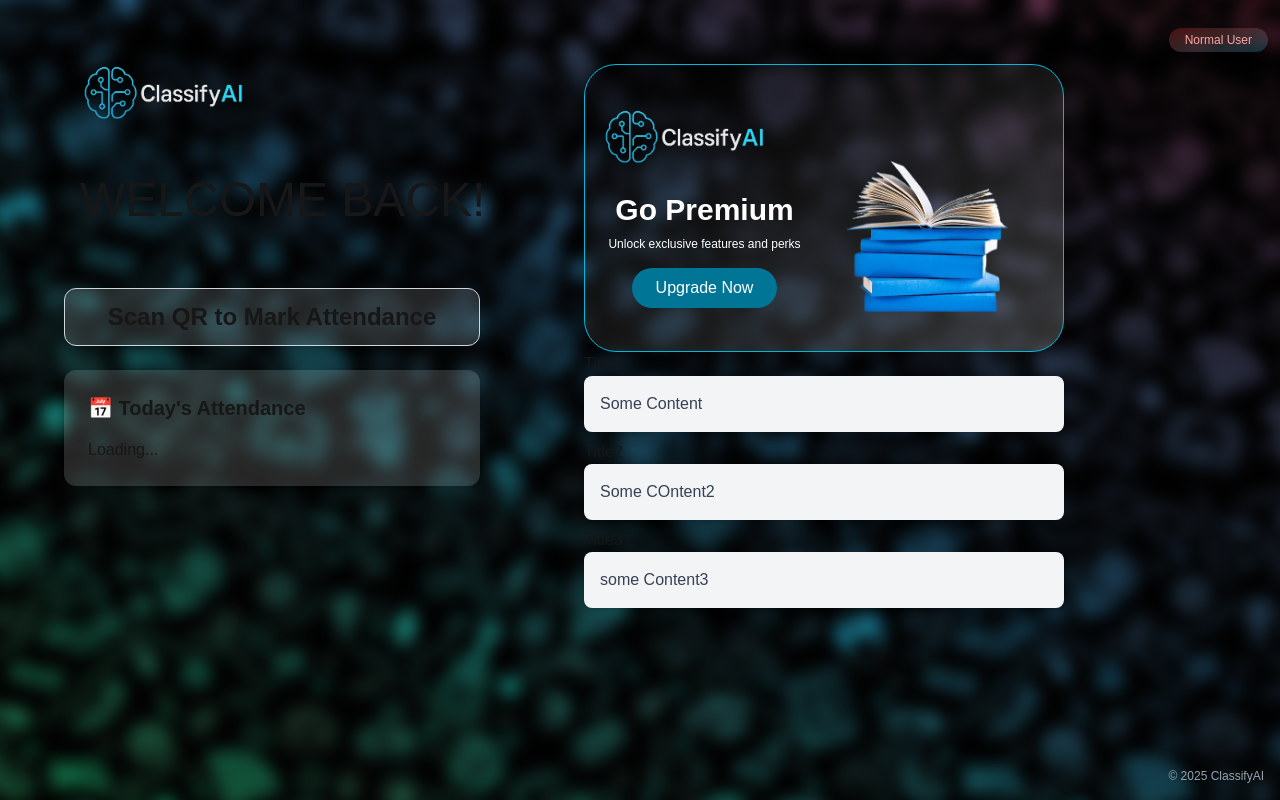
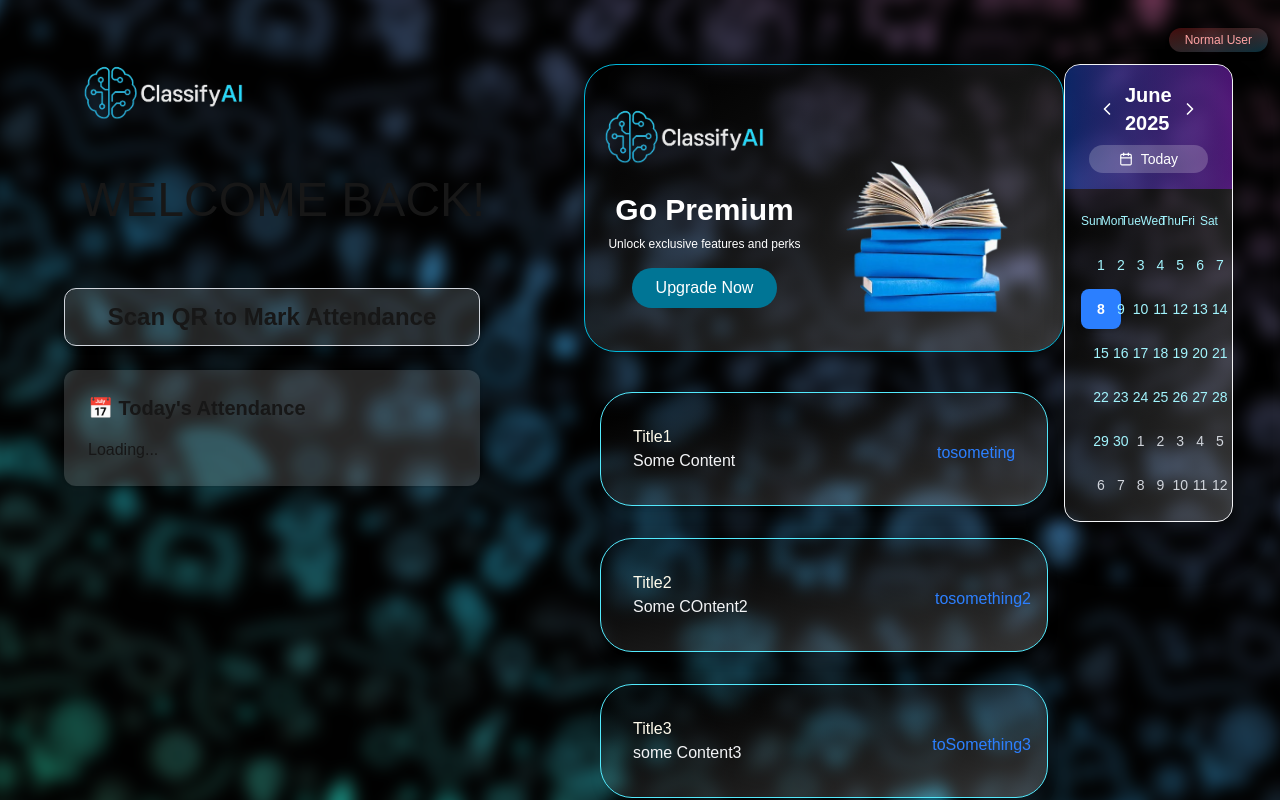
Before and after one commit to Rishisinghparihar/ClassifyAI, a Next.js app: page /dashboard/student in a window 1280 px wide. Shown: the top 800 px of the page. Built offline with nearby package versions, Linux system fonts and the light colour scheme.

Commit message:
feat: add AppCalendar component and update HorizontalBar to use Link; include new dependency lucide-react

```diff
--- a/package.json
+++ b/package.json
@@ -12,6 +12,7 @@
   "dependencies": {
     "@prisma/client": "^6.8.0",
     "html5-qrcode": "^2.3.8",
+    "lucide-react": "^0.513.0",
     "next": "15.3.1",
     "prisma": "^6.8.0",
     "qrcode": "^1.5.4",
--- a/src/app/dashboard/student/page.tsx
+++ b/src/app/dashboard/student/page.tsx
@@ -6,6 +6,7 @@ import Greeting from "@/components/student/Greeting";
 import Logo from "@/components/apps/Logo";
 import PremiumCard from "@/components/student/PremiumCard";
 import HorizontalBar from "@/components/student/HorizontalBar";
+import AppCalendar from "@/components/student/Calender";
 
 export default function StudentDashboard() {
   const [todayAttendance, setTodayAttendance] = useState<Attendance[]>([]);
@@ -80,7 +81,7 @@ export default function StudentDashboard() {
       </div>
 
       <div className="flex pl-[5rem]">
-        <div className="">
+        <div className="flex flex-col space-y-6">
           <PremiumCard />
           <HorizontalBar
             content="Some Content"
@@ -97,6 +98,15 @@ export default function StudentDashboard() {
             linkRef="toSomething3"
             title="Title3"
           />
+          <HorizontalBar
+            content="some Content4"
+            linkRef="toSomething4"
+            title="Title4"
+          />
+
+        </div>
+        <div className="">
+          <AppCalendar/>
         </div>
         <div className="ml-4 mt-4">
           {isPremium ? (
--- /dev/null
+++ b/src/components/student/Calender.tsx
@@ -0,0 +1,189 @@
+import React, { useState } from 'react';
+import { ChevronLeft, ChevronRight, Calendar } from 'lucide-react';
+
+const AppCalendar = () => {
+  const [currentDate, setCurrentDate] = useState(new Date());
+  const [selectedDate, setSelectedDate] = useState<Date | null>(null);
+
+  const today = new Date();
+  const currentMonth = currentDate.getMonth();
+  const currentYear = currentDate.getFullYear();
+
+  const months = [
+    'January', 'February', 'March', 'April', 'May', 'June',
+    'July', 'August', 'September', 'October', 'November', 'December'
+  ];
+
+  const daysOfWeek = ['Sun', 'Mon', 'Tue', 'Wed', 'Thu', 'Fri', 'Sat'];
+
+  // Get first day of the month and number of days
+  const firstDayOfMonth = new Date(currentYear, currentMonth, 1);
+  const lastDayOfMonth = new Date(currentYear, currentMonth + 1, 0);
+  const firstDayWeekday = firstDayOfMonth.getDay();
+  const daysInMonth = lastDayOfMonth.getDate();
+
+  // Get previous month's last days to fill the grid
+  const prevMonth = new Date(currentYear, currentMonth - 1, 0);
+  const daysInPrevMonth = prevMonth.getDate();
+  const prevMonthDays = [];
+  for (let i = firstDayWeekday - 1; i >= 0; i--) {
+    prevMonthDays.push(daysInPrevMonth - i);
+  }
+
+  // Get current month days
+  const currentMonthDays = [];
+  for (let day = 1; day <= daysInMonth; day++) {
+    currentMonthDays.push(day);
+  }
+
+  // Get next month's first days to complete the grid
+  const totalCells = 42; // 6 rows × 7 days
+  const remainingCells = totalCells - prevMonthDays.length - currentMonthDays.length;
+  const nextMonthDays = [];
+  for (let day = 1; day <= remainingCells; day++) {
+    nextMonthDays.push(day);
+  }
+
+interface NavigateMonthFn {
+    (direction: number): void;
+}
+
+const navigateMonth: NavigateMonthFn = (direction) => {
+    const newDate = new Date(currentDate);
+    newDate.setMonth(currentMonth + direction);
+    setCurrentDate(newDate);
+};
+
+  const isToday = (day: number) => {
+    return today.getDate() === day &&
+           today.getMonth() === currentMonth &&
+           today.getFullYear() === currentYear;
+  };
+
+  const isSelected = (day: number) => {
+    return selectedDate &&
+           selectedDate.getDate() === day &&
+           selectedDate.getMonth() === currentMonth &&
+           selectedDate.getFullYear() === currentYear;
+  };
+
+  const handleDateClick = (day: number | undefined, type: string) => {
+    if (type === 'current') {
+      const clickedDate = new Date(currentYear, currentMonth, day);
+      setSelectedDate(clickedDate);
+    }
+  };
+
+  const goToToday = () => {
+    setCurrentDate(new Date());
+    setSelectedDate(new Date());
+  };
+
+  return (
+    <div className="w-full max-w-md mx-auto  to-black/20 bg-gradient-to-tl from-white/20  rounded-2xl shadow-2xl border border-gray-100 overflow-hidden">
+      {/* Header */}
+      <div className="bg-gradient-to-r from-blue-600/40 to-purple-600/40 text-white px-6 py-4">
+        <div className="flex items-center justify-between mb-2">
+          <button
+            onClick={() => navigateMonth(-1)}
+            className="p-2 hover:bg-white/20 rounded-lg transition-colors duration-200"
+          >
+            <ChevronLeft size={20} />
+          </button>
+
+          <h2 className="text-xl font-semibold">
+            {months[currentMonth]} {currentYear}
+          </h2>
+
+          <button
+            onClick={() => navigateMonth(1)}
+            className="p-2 hover:bg-white/20 rounded-lg transition-colors duration-200"
+          >
+            <ChevronRight size={20} />
+          </button>
+        </div>
+
+        <button
+          onClick={goToToday}
+          className="flex items-center w-full text-center justify-center gap-2 text-sm bg-white/20 px-3 py-1 rounded-full hover:bg-white/30 transition-colors duration-200"
+        >
+          <Calendar size={14} />
+          Today
+        </button>
+      </div>
+
+      {/* Calendar Grid */}
+      <div className="p-4">
+        {/* Days of week header */}
+        <div className="grid grid-cols-7 gap-1 mb-2">
+          {daysOfWeek.map((day) => (
+            <div key={day} className="text-center text-xs font-medium text-cyan-200 py-2">
+              {day}
+            </div>
+          ))}
+        </div>
+
+        {/* Calendar days */}
+        <div className="grid grid-cols-7 gap-1">
+          {/* Previous month days */}
+          {prevMonthDays.map((day, index) => (
+            <button
+              key={`prev-${index}`}
+              className="h-10 w-10 text-gray-300 text-sm hover:bg-gray-50 rounded-lg transition-colors duration-150"
+              disabled
+            >
+              {day}
+            </button>
+          ))}
+
+          {/* Current month days */}
+          {currentMonthDays.map((day) => (
+            <button
+              key={`current-${day}`}
+              onClick={() => handleDateClick(day, 'current')}
+              className={`h-10 w-10 text-sm rounded-lg transition-all duration-200 transform hover:scale-105 ${
+                isToday(day)
+                  ? 'bg-blue-500 text-white font-semibold shadow-md'
+                  : isSelected(day)
+                  ? 'bg-purple-500 text-white font-medium shadow-md'
+                  : 'text-cyan-200 hover:bg-blue-50 hover:text-blue-600'
+              }`}
+            >
+              {day}
+            </button>
+          ))}
+
+          {/* Next month days */}
+          {nextMonthDays.map((day, index) => (
+            <button
+              key={`next-${index}`}
+              className="h-10 w-10 text-gray-300 text-sm hover:bg-gray-50 rounded-lg transition-colors duration-150"
+              disabled
+            >
+              {day}
+            </button>
+          ))}
+        </div>
+      </div>
+
+      {/* Selected date display */}
+      {selectedDate && (
+        <div className="px-6 pb-4">
+          <div className="bg-gray-50/5 border border-cyan-200 rounded-lg p-3 text-center">
+            <p className="text-sm text-gray-100">Selected Date</p>
+            <p className="font-semibold text-gray-100">
+              {selectedDate.toLocaleDateString('en-US', {
+                weekday: 'long',
+                year: 'numeric',
+                month: 'long',
+                day: 'numeric'
+              })}
+            </p>
+          </div>
+        </div>
+      )}
+    </div>
+  );
+};
+
+export default AppCalendar;
--- a/src/components/student/HorizontalBar.tsx
+++ b/src/components/student/HorizontalBar.tsx
@@ -1,16 +1,22 @@
 "use client";
-import React from 'react'
+import { HorizontalBarProps } from "@/lib/types";
+import Link from "next/link";
+import React from "react";
 
-const HorizontalBar = (props: {content:string, linkRef: string, title: string }) => {
+
+const HorizontalBar: React.FC<HorizontalBarProps> = (props) => {
   return (
-    <div>
-        <p>{props.title}</p>
-        <div className='flex items-center justify-between bg-gray-100 p-4 rounded-lg shadow-md'>
-            <span className='text-gray-700'>{props.content}</span>
-        </div>
-        <a href={props.linkRef} className='text-blue-500 hover:underline mt-2 block'/>
+    <div className=" flex w-full max-w-md mx-auto my-4 p-4  to-black/20 bg-gradient-to-tl from-white/20 border border-cyan-300 rounded-4xl shadow-lg">
+      <div className="flex  w-80  flex-col items-start justify-between p-4 rounded-lg">
+        <p className="text-amber-50 ">{props.title}</p>
+        <span className="text-gray-100">{props.content}</span>
+      </div>
+      <Link
+        href={props.linkRef}
+        className="text-blue-500 flex items-center justify-center  hover:underline mt-2"
+      >{props.linkRef}</Link>
     </div>
-  )
-}
+  );
+};
 
-export default HorizontalBar
+export default HorizontalBar;
```
Also changed, not shown: src/lib/types.ts (+7 -0 lines), 1 other file (tests, documents, lock files or other folders).
